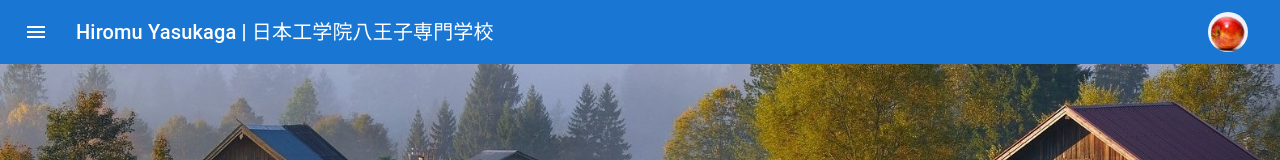
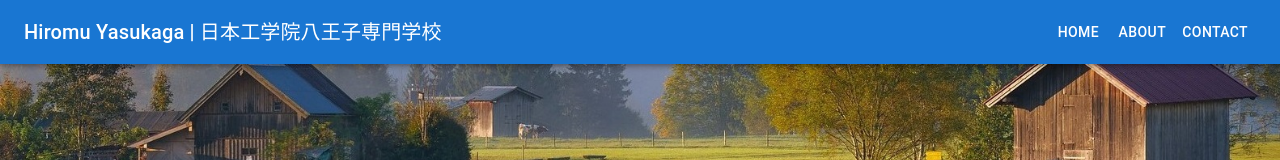
Before and after one commit to yasuhiromu/my-portfolio, a React (Create React App) app in the folder my-portfolio/: page / in a window 1280 px wide. Shown: the top 160 px of the page. Built offline with nearby package versions, Linux system fonts and the light colour scheme.

Commit message:
header change

```diff
--- a/my-portfolio/src/header/Header.js
+++ b/my-portfolio/src/header/Header.js
@@ -1,41 +1,109 @@
 import * as React from 'react';
+import PropTypes from 'prop-types';
 import AppBar from '@mui/material/AppBar';
 import Box from '@mui/material/Box';
+import CssBaseline from '@mui/material/CssBaseline';
+import Divider from '@mui/material/Divider';
+import Drawer from '@mui/material/Drawer';
+import IconButton from '@mui/material/IconButton';
+import List from '@mui/material/List';
+import ListItem from '@mui/material/ListItem';
+import ListItemButton from '@mui/material/ListItemButton';
+import ListItemText from '@mui/material/ListItemText';
+import MenuIcon from '@mui/icons-material/Menu';
 import Toolbar from '@mui/material/Toolbar';
 import Typography from '@mui/material/Typography';
-import IconButton from '@mui/material/IconButton';
-import MenuIcon from '@mui/icons-material/Menu';
-import Avatar from '@mui/material/Avatar';
-import Image01 from './ap.jpg';
+import Button from '@mui/material/Button';
 
-export default function MenuAppBar() {
-    const [auth] = React.useState(true);
+const drawerWidth = 240;
+const navItems = [{name:'Home', link:'https://mui.com/material-ui/react-button/#main-content'}, /*nameにヘッダー右側の各名前を入れる、listにlinkを格納しておく*/
+                    {name:'About'},
+                    {name:'Contact'}];
+
+function DrawerAppBar(props) {
+    const { window } = props;
+    const [mobileOpen, setMobileOpen] = React.useState(false);
+
+    const handleDrawerToggle = () => {
+        setMobileOpen((prevState) => !prevState);
+    };
+
+    const drawer = (
+        <Box onClick={handleDrawerToggle} sx={{ textAlign: 'center' }}>
+        <Typography variant="h6" sx={{ my: 2 }}>
+        </Typography>
+        <Divider />
+        <List>
+            {navItems.map((item) => (
+            <ListItem key={item} disablePadding>
+                <ListItemButton sx={{ textAlign: 'center' }}>
+                <ListItemText primary={item.name} />
+                </ListItemButton>
+            </ListItem>
+            ))}
+        </List>
+        </Box>
+    );
+
+    const container = window !== undefined ? () => window().document.body : undefined;
 
     return (
-        <Box sx={{ flexGrow: 1 }}>
-        <AppBar position="static">
+        <Box sx={{ display: 'flex' }}>
+        <CssBaseline />
+        <AppBar component="nav">
             <Toolbar>
             <IconButton
-                size="large"
+                color="inherit"
+                aria-label="open drawer"
                 edge="start"
-                color="inherit"
-                aria-label="menu"
-                sx={{ mr: 2 }}
+                onClick={handleDrawerToggle}
+                sx={{ mr: 2, display: { sm: 'none' } }}
             >
                 <MenuIcon />
             </IconButton>
-            <Typography variant="h6" component="div" sx={{ flexGrow: 1 }}>
+            <Typography
+                variant="h6"
+                component="div"
+                sx={{ flexGrow: 1, display: { xs: 'none', sm: 'block' } }}
+            >
                 Hiromu Yasukaga | 日本工学院八王子専門学校
             </Typography>
-            {auth && (
-                <div>
-                <IconButton>
-                    <Avatar src={Image01}/> {/*直接画像のパスを入れるとだめ。一回importしてから*/}
-                </IconButton>
-                </div>
-            )}
+            <Box sx={{ display: { xs: 'none', sm: 'block' } }}>
+                {navItems.map((item) => (
+                <Button href={item.link} key={item} sx={{ color: '#fff' }}> {/*hrefで画面遷移させる あらかじめlistにlinkを格納しておく*/}
+                    {item.name}
+                </Button>
+                ))}
+            </Box>
             </Toolbar>
         </AppBar>
+        <Box component="nav">
+            <Drawer
+            container={container}
+            variant="temporary"
+            open={mobileOpen}
+            onClose={handleDrawerToggle}
+            ModalProps={{
+                keepMounted: true, // Better open performance on mobile.
+            }}
+            sx={{
+                display: { xs: 'block', sm: 'none' },
+                '& .MuiDrawer-paper': { boxSizing: 'border-box', width: drawerWidth },
+            }}
+            >
+            {drawer}
+            </Drawer>
+        </Box>
         </Box>
     );
 }
+
+DrawerAppBar.propTypes = {
+    /**
+     * Injected by the documentation to work in an iframe.
+     * You won't need it on your project.
+     */
+    window: PropTypes.func,
+};
+
+export default DrawerAppBar;
```
